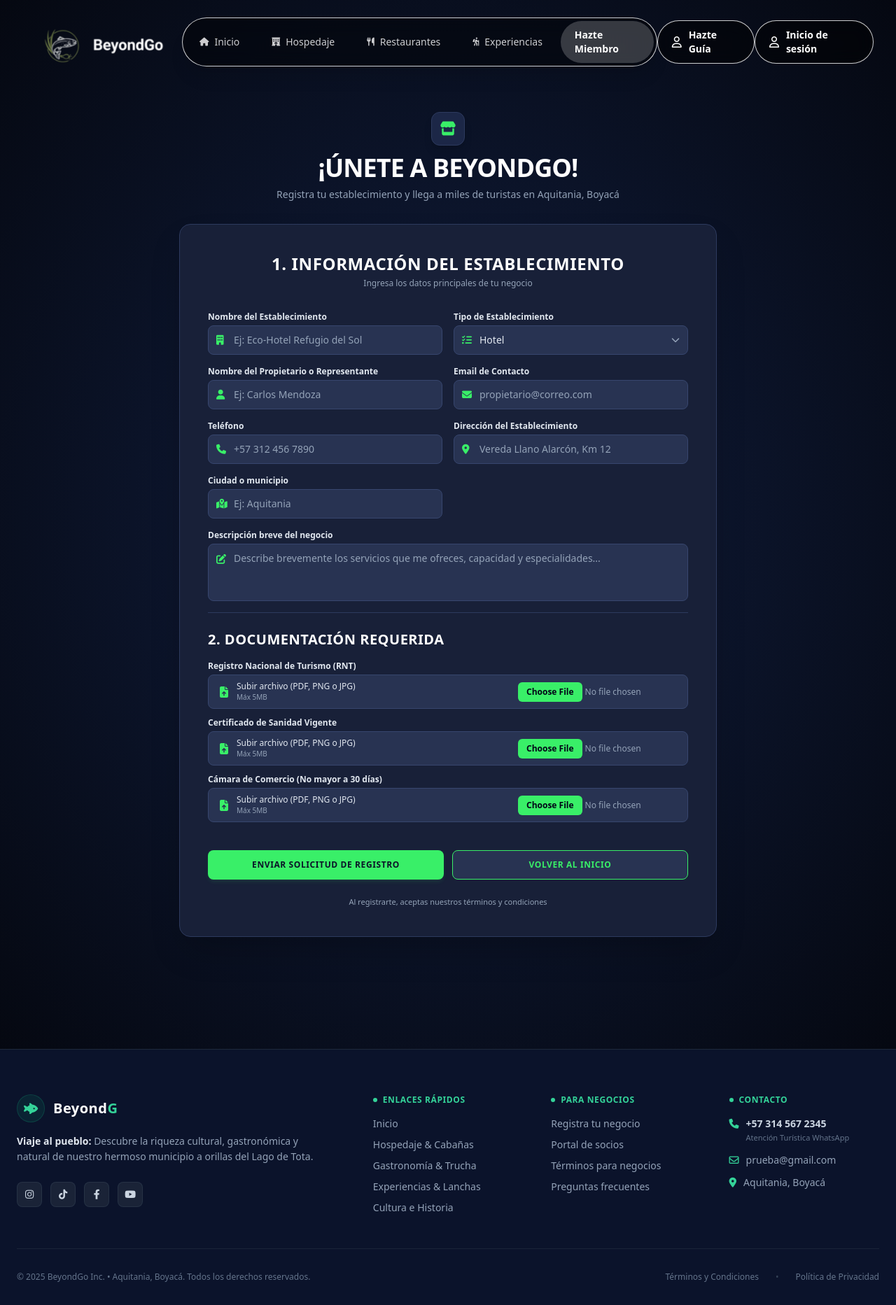
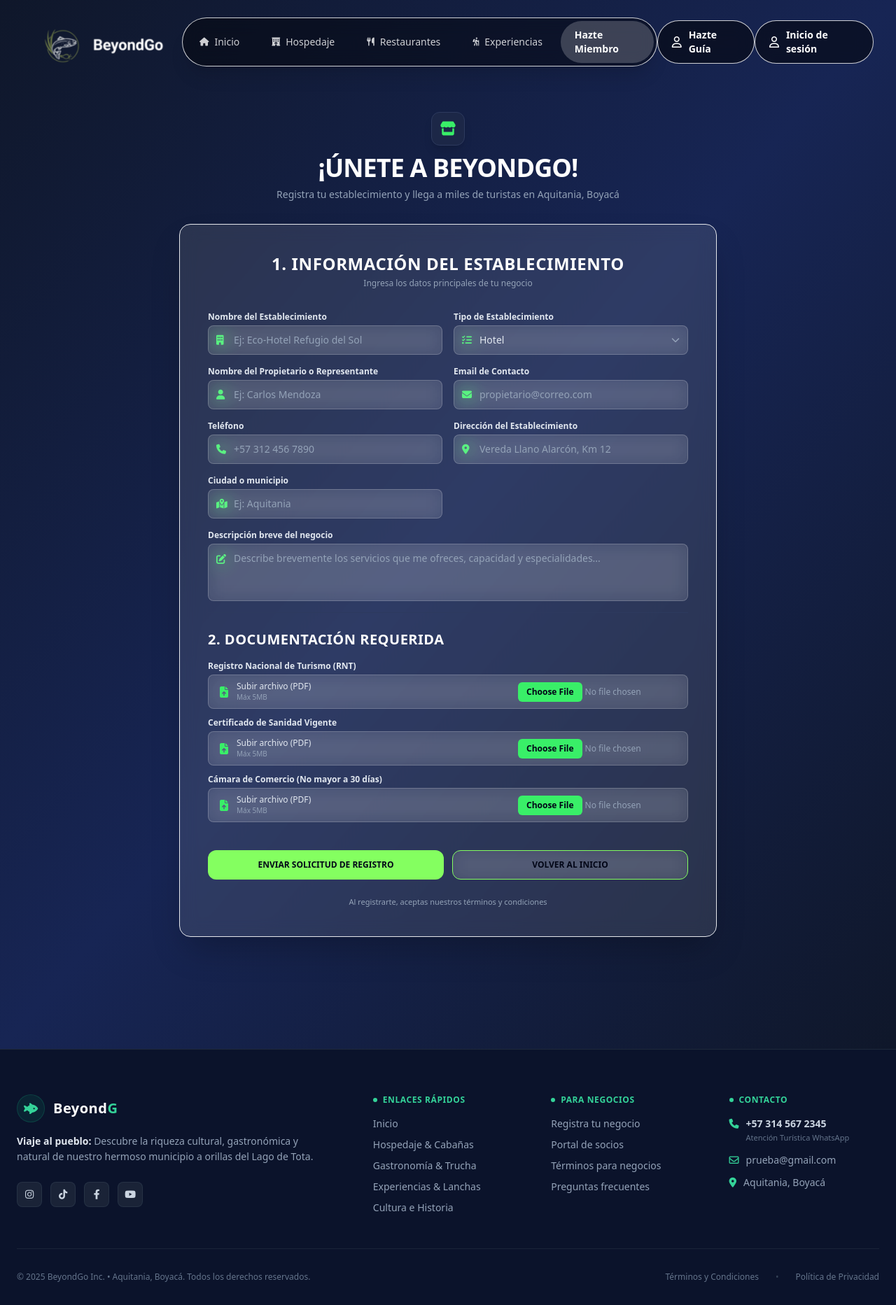
Before and after one commit to 71steven00/BeyondGo, a Django app: page /hazte_miembro/ in a window 1280 px wide. Shown: the whole page at 70% size. Run offline with Django 5.2, Linux system fonts and the light colour scheme; some libraries are stand-ins or nearby versions.

Commit message:
style(templates_inicio): actualizar diseño visual del formulario de miembro y navegación

```diff
--- a/inicio/templates/index/Formulario_hazte_miembro.html
+++ b/inicio/templates/index/Formulario_hazte_miembro.html
@@ -11,8 +11,8 @@
 {% block content %}
 {% include 'components/server_alert.html' %}
 
-<!-- FONDO PRINCIPAL EXACTO A LA IMAGEM -->
-<div class="min-h-screen py-40 px-4 flex flex-col items-center justify-center relative bg-[radial-gradient(ellipse_at_center,_#121d3b_0%,_#0b1328_50%,_#050811_100%)]">
+<!-- FONDO PRINCIPAL -->
+<div class="min-h-screen py-40 px-4 flex flex-col items-center justify-center relative bg-gradient-to-br from-slate-900 via-blue-950 to-slate-900">
 
     <!-- Encabezado fuera de la tarjeta -->
     <div class="text-center mb-8 max-w-xl z-10">
@@ -27,8 +27,8 @@
         </p>
     </div>
 
-    <!-- TARJETA DEL FORMULARIO CON EL COLOR EXACTO (#182038) -->
-    <div class="w-full max-w-3xl bg-[#182038] border border-[#2d3a5e] rounded-2xl p-6 md:p-10 shadow-2xl z-10">
+    <!-- TARJETA DEL FORMULARIO -->
+    <div class="w-full max-w-3xl bg-white/10 backdrop-blur-md border border-white/250 rounded-2xl p-6 md:p-10 shadow-2xl z-10">
 
         <div class="text-center mb-8">
             <h2 class="text-xl md:text-2xl font-bold text-white tracking-wide uppercase">1. INFORMACIÓN DEL ESTABLECIMIENTO</h2>
@@ -49,7 +49,7 @@
                     <label for="nombre_establecimiento" class="text-xs font-semibold text-slate-200 mb-1">Nombre del Establecimiento</label>
                     <div class="relative flex items-center">
                         <i class="fa-solid fa-building absolute left-3 text-[#39ef68] text-sm"></i>
-                        <input value="{{ form.nombre_establecimiento.value|default:'' }}" type="text" id="nombre_establecimiento" name="nombre_establecimiento" placeholder="Ej: Eco-Hotel Refugio del Sol" class="w-full bg-[#283352] border border-[#37466e] text-white placeholder-slate-400 rounded-lg pl-9 pr-3 py-2.5 text-sm focus:outline-none focus:border-[#39ef68] focus:ring-1 focus:ring-[#39ef68] transition">
+                        <input value="{{ form.nombre_establecimiento.value|default:'' }}" type="text" id="nombre_establecimiento" name="nombre_establecimiento" placeholder="Ej: Eco-Hotel Refugio del Sol" class="w-full bg-white/10 backdrop-blur-md border border-white/20 text-white placeholder-slate-400 rounded-lg pl-9 pr-3 py-2.5 text-sm focus:outline-none focus:border-[#39ef68] focus:ring-1 focus:ring-[#39ef68] transition">
                     </div>
                     {% if form.nombre_establecimiento.errors %}
                         <span class="text-red-400 text-xs mt-1 block">{{ form.nombre_establecimiento.errors.0 }}</span>
@@ -61,7 +61,7 @@
                     <label for="tipo_establecimiento" class="text-xs font-semibold text-slate-200 mb-1">Tipo de Establecimiento</label>
                     <div class="relative flex items-center">
                         <i class="fa-solid fa-list-check absolute left-3 text-[#39ef68] text-sm"></i>
-                        <select id="tipo_establecimiento" name="tipo_establecimiento" class="w-full bg-[#283352] border border-[#37466e] text-slate-200 rounded-lg pl-9 pr-8 py-2.5 text-sm focus:outline-none focus:border-[#39ef68] focus:ring-1 focus:ring-[#39ef68] transition appearance-none cursor-pointer">
+                        <select id="tipo_establecimiento" name="tipo_establecimiento" class="w-full bg-white/10 backdrop-blur-md border border-white/20 text-slate-200 rounded-lg pl-9 pr-8 py-2.5 text-sm focus:outline-none focus:border-[#39ef68] focus:ring-1 focus:ring-[#39ef68] transition appearance-none cursor-pointer">
                             {% for val, label in form.tipo_establecimiento.field.choices %}
                                 <option value="{{ val }}" class="bg-[#283352] text-white" {% if form.tipo_establecimiento.value == val %}selected{% endif %}>
                                     {{ label }}
@@ -80,7 +80,7 @@
                     <label for="nombre_propietario" class="text-xs font-semibold text-slate-200 mb-1">Nombre del Propietario o Representante</label>
                     <div class="relative flex items-center">
                         <i class="fa-solid fa-user absolute left-3 text-[#39ef68] text-sm"></i>
-                        <input value="{{ form.nombre_propietario.value|default:'' }}" type="text" id="nombre_propietario" name="nombre_propietario" placeholder="Ej: Carlos Mendoza" class="w-full bg-[#283352] border border-[#37466e] text-white placeholder-slate-400 rounded-lg pl-9 pr-3 py-2.5 text-sm focus:outline-none focus:border-[#39ef68] focus:ring-1 focus:ring-[#39ef68] transition">
+                        <input value="{{ form.nombre_propietario.value|default:'' }}" type="text" id="nombre_propietario" name="nombre_propietario" placeholder="Ej: Carlos Mendoza" class="w-full bg-white/10 backdrop-blur-md border border-white/20 text-white placeholder-slate-400 rounded-lg pl-9 pr-3 py-2.5 text-sm focus:outline-none focus:border-[#39ef68] focus:ring-1 focus:ring-[#39ef68] transition">
                     </div>
                     {% if form.nombre_propietario.errors %}
                         <span class="text-red-400 text-xs mt-1 block">{{ form.nombre_propietario.errors.0 }}</span>
@@ -92,7 +92,7 @@
                     <label for="email_contacto" class="text-xs font-semibold text-slate-200 mb-1">Email de Contacto</label>
                     <div class="relative flex items-center">
                         <i class="fa-solid fa-envelope absolute left-3 text-[#39ef68] text-sm"></i>
-                        <input value="{{ form.email_contacto.value|default:'' }}" type="email" id="email_contacto" name="email_contacto" placeholder="propietario@correo.com" class="w-full bg-[#283352] border border-[#37466e] text-white placeholder-slate-400 rounded-lg pl-9 pr-3 py-2.5 text-sm focus:outline-none focus:border-[#39ef68] focus:ring-1 focus:ring-[#39ef68] transition">
+                        <input value="{{ form.email_contacto.value|default:'' }}" type="email" id="email_contacto" name="email_contacto" placeholder="propietario@correo.com" class="w-full bg-white/10 backdrop-blur-md border border-white/20 text-white placeholder-slate-400 rounded-lg pl-9 pr-3 py-2.5 text-sm focus:outline-none focus:border-[#39ef68] focus:ring-1 focus:ring-[#39ef68] transition">
                     </div>
                     {% if form.email_contacto.errors %}
                         <span class="text-red-400 text-xs mt-1 block">{{ form.email_contacto.errors.0 }}</span>
@@ -104,7 +104,7 @@
                     <label for="telefono" class="text-xs font-semibold text-slate-200 mb-1">Teléfono</label>
                     <div class="relative flex items-center">
                         <i class="fa-solid fa-phone absolute left-3 text-[#39ef68] text-sm"></i>
-                        <input value="{{ form.telefono.value|default:'' }}" type="tel" id="telefono" name="telefono" placeholder="+57 312 456 7890" class="w-full bg-[#283352] border border-[#37466e] text-white placeholder-slate-400 rounded-lg pl-9 pr-3 py-2.5 text-sm focus:outline-none focus:border-[#39ef68] focus:ring-1 focus:ring-[#39ef68] transition">
+                        <input value="{{ form.telefono.value|default:'' }}" type="tel" id="telefono" name="telefono" placeholder="+57 312 456 7890" class="w-full bg-white/10 backdrop-blur-md border border-white/20 text-white placeholder-slate-400 rounded-lg pl-9 pr-3 py-2.5 text-sm focus:outline-none focus:border-[#39ef68] focus:ring-1 focus:ring-[#39ef68] transition">
                     </div>
                     {% if form.telefono.errors %}
                         <span class="text-red-400 text-xs mt-1 block">{{ form.telefono.errors.0 }}</span>
@@ -116,7 +116,7 @@
                     <label for="direccion" class="text-xs font-semibold text-slate-200 mb-1">Dirección del Establecimiento</label>
                     <div class="relative flex items-center">
                         <i class="fa-solid fa-location-dot absolute left-3 text-[#39ef68] text-sm"></i>
-                        <input value="{{ form.direccion.value|default:'' }}" type="text" id="direccion" name="direccion" placeholder="Vereda Llano Alarcón, Km 12" class="w-full bg-[#283352] border border-[#37466e] text-white placeholder-slate-400 rounded-lg pl-9 pr-3 py-2.5 text-sm focus:outline-none focus:border-[#39ef68] focus:ring-1 focus:ring-[#39ef68] transition">
+                        <input value="{{ form.direccion.value|default:'' }}" type="text" id="direccion" name="direccion" placeholder="Vereda Llano Alarcón, Km 12" class="w-full bg-white/10 backdrop-blur-md border border-white/20 text-white placeholder-slate-400 rounded-lg pl-9 pr-3 py-2.5 text-sm focus:outline-none focus:border-[#39ef68] focus:ring-1 focus:ring-[#39ef68] transition">
                     </div>
                     {% if form.direccion.errors %}
                         <span class="text-red-400 text-xs mt-1 block">{{ form.direccion.errors.0 }}</span>
@@ -127,7 +127,7 @@
                     <label for="ciudad" class="text-xs font-semibold text-slate-200 mb-1">Ciudad o municipio</label>
                     <div class="relative flex items-center">
                         <i class="fa-solid fa-map-location-dot absolute left-3 text-[#39ef68] text-sm"></i>
-                        <input value="{{ form.ciudad.value|default:'' }}" type="text" id="ciudad" name="ciudad" required placeholder="Ej: Aquitania" class="w-full bg-[#283352] border border-[#37466e] text-white placeholder-slate-400 rounded-lg pl-9 pr-3 py-2.5 text-sm focus:outline-none focus:border-[#39ef68] focus:ring-1 focus:ring-[#39ef68] transition">
+                        <input value="{{ form.ciudad.value|default:'' }}" type="text" id="ciudad" name="ciudad" required placeholder="Ej: Aquitania" class="w-full bg-white/10 backdrop-blur-md border border-white/20 text-white placeholder-slate-400 rounded-lg pl-9 pr-3 py-2.5 text-sm focus:outline-none focus:border-[#39ef68] focus:ring-1 focus:ring-[#39ef68] transition">
                     </div>
                     {% if form.ciudad.errors %}
                         <span class="text-red-400 text-xs mt-1 block">{{ form.ciudad.errors.0 }}</span>
@@ -139,7 +139,7 @@
                     <label for="descripcion" class="text-xs font-semibold text-slate-200 mb-1">Descripción breve del negocio</label>
                     <div class="relative flex items-start">
                         <i class="fa-solid fa-pen-to-square absolute left-3 top-3 text-[#39ef68] text-sm"></i>
-                        <textarea id="descripcion" name="descripcion" rows="3" placeholder="Describe brevemente los servicios que me ofreces, capacidad y especialidades..." class="w-full bg-[#283352] border border-[#37466e] text-white placeholder-slate-400 rounded-lg pl-9 pr-3 py-2.5 text-sm focus:outline-none focus:border-[#39ef68] focus:ring-1 focus:ring-[#39ef68] transition resize-none">{{ form.descripcion.value|default:'' }}</textarea>
+                        <textarea id="descripcion" name="descripcion" rows="3" placeholder="Describe brevemente los servicios que me ofreces, capacidad y especialidades..." class="w-full bg-white/10 backdrop-blur-md border border-white/20 text-white placeholder-slate-400 rounded-lg pl-9 pr-3 py-2.5 text-sm focus:outline-none focus:border-[#39ef68] focus:ring-1 focus:ring-[#39ef68] transition resize-none">{{ form.descripcion.value|default:'' }}</textarea>
                     </div>
                     {% if form.descripcion.errors %}
                         <span class="text-red-400 text-xs mt-1 block">{{ form.descripcion.errors.0 }}</span>
@@ -156,13 +156,13 @@
                     <!-- RNT -->
                     <div class="flex flex-col">
                         <label class="text-xs font-semibold text-slate-200 mb-1">Registro Nacional de Turismo (RNT)</label>
-                        <div class="relative flex items-center bg-[#283352] border border-[#37466e] rounded-lg p-2">
+                        <div class="relative flex items-center bg-white/10 backdrop-blur-md border border-white/20 rounded-lg p-2">
                             <i class="fa-solid fa-file-arrow-up text-[#39ef68] text-base ml-2 mr-3"></i>
                             <div class="flex-1 min-w-0 pr-2">
-                                <p class="text-xs font-medium text-slate-200 truncate">Subir archivo (PDF, PNG o JPG)</p>
+                                <p class="text-xs font-medium text-slate-200 truncate">Subir archivo (PDF)</p>
                                 <p class="text-[10px] text-slate-400">Máx 5MB</p>
                             </div>
-                            <input type="file" id="rnt_file" name="rnt_file" accept=".pdf,.png,.jpg,.jpeg" class="text-xs text-slate-400 file:mr-1 file:py-1.5 file:px-3 file:rounded-md file:border-0 file:text-xs file:font-semibold file:bg-[#39ef68] file:text-slate-950 hover:file:bg-[#32d85d] cursor-pointer transition">
+                            <input type="file" id="rnt_file" name="rnt_file" accept=".pdf" class="text-xs text-slate-400 file:mr-1 file:py-1.5 file:px-3 file:rounded-md file:border-0 file:text-xs file:font-semibold file:bg-[#39ef68] file:text-slate-950 hover:file:bg-[#32d85d] cursor-pointer transition">
                         </div>
                         {% if form.rnt_file.errors %}
                             <span class="text-red-400 text-xs mt-1 block">{{ form.rnt_file.errors.0 }}</span>
@@ -172,13 +172,13 @@
                     <!-- Certificado de Sanidad -->
                     <div class="flex flex-col">
                         <label class="text-xs font-semibold text-slate-200 mb-1">Certificado de Sanidad Vigente</label>
-                        <div class="relative flex items-center bg-[#283352] border border-[#37466e] rounded-lg p-2">
+                        <div class="relative flex items-center bg-white/10 backdrop-blur-md border border-white/20 rounded-lg p-2">
                             <i class="fa-solid fa-file-arrow-up text-[#39ef68] text-base ml-2 mr-3"></i>
                             <div class="flex-1 min-w-0 pr-2">
-                                <p class="text-xs font-medium text-slate-200 truncate">Subir archivo (PDF, PNG o JPG)</p>
+                                <p class="text-xs font-medium text-slate-200 truncate">Subir archivo (PDF)</p>
                                 <p class="text-[10px] text-slate-400">Máx 5MB</p>
                             </div>
-                            <input type="file" id="sanidad_file" name="sanidad_file" accept=".pdf,.png,.jpg,.jpeg" class="text-xs text-slate-400 file:mr-1 file:py-1.5 file:px-3 file:rounded-md file:border-0 file:text-xs file:font-semibold file:bg-[#39ef68] file:text-slate-950 hover:file:bg-[#32d85d] cursor-pointer transition">
+                            <input type="file" id="sanidad_file" name="sanidad_file" accept=".pdf" class="text-xs text-slate-400 file:mr-1 file:py-1.5 file:px-3 file:rounded-md file:border-0 file:text-xs file:font-semibold file:bg-[#39ef68] file:text-slate-950 hover:file:bg-[#32d85d] cursor-pointer transition">
                         </div>
                         {% if form.sanidad_file.errors %}
                             <span class="text-red-400 text-xs mt-1 block">{{ form.sanidad_file.errors.0 }}</span>
@@ -188,13 +188,13 @@
                     <!-- Cámara de Comercio -->
                     <div class="flex flex-col">
                         <label class="text-xs font-semibold text-slate-200 mb-1">Cámara de Comercio (No mayor a 30 días)</label>
-                        <div class="relative flex items-center bg-[#283352] border border-[#37466e] rounded-lg p-2">
+                        <div class="relative flex items-center bg-white/10 backdrop-blur-md border border-white/20 rounded-lg p-2">
                             <i class="fa-solid fa-file-arrow-up text-[#39ef68] text-base ml-2 mr-3"></i>
                             <div class="flex-1 min-w-0 pr-2">
-                                <p class="text-xs font-medium text-slate-200 truncate">Subir archivo (PDF, PNG o JPG)</p>
+                                <p class="text-xs font-medium text-slate-200 truncate">Subir archivo (PDF)</p>
                                 <p class="text-[10px] text-slate-400">Máx 5MB</p>
                             </div>
-                            <input type="file" id="camara_comercio_file" name="camara_comercio_file" accept=".pdf,.png,.jpg,.jpeg" class="text-xs text-slate-400 file:mr-1 file:py-1.5 file:px-3 file:rounded-md file:border-0 file:text-xs file:font-semibold file:bg-[#39ef68] file:text-slate-950 hover:file:bg-[#32d85d] cursor-pointer transition">
+                            <input type="file" id="camara_comercio_file" name="camara_comercio_file" accept=".pdf" class="text-xs text-slate-400 file:mr-1 file:py-1.5 file:px-3 file:rounded-md file:border-0 file:text-xs file:font-semibold file:bg-[#39ef68] file:text-slate-950 hover:file:bg-[#32d85d] cursor-pointer transition">
                         </div>
                         {% if form.camara_comercio_file.errors %}
                             <span class="text-red-400 text-xs mt-1 block">{{ form.camara_comercio_file.errors.0 }}</span>
@@ -205,10 +205,10 @@
 
             <!-- Botones de Acción -->
             <div class="grid grid-cols-1 sm:grid-cols-2 gap-3 pt-6">
-                <button type="submit" class="w-full py-3 px-4 bg-[#39ef68] hover:bg-[#32d85d] text-[#0b1328] font-black rounded-lg transition shadow-md shadow-[#39ef68]/10 text-xs tracking-wider uppercase">
+                <button type="submit" class="w-full py-3 px-4 bg-[#84ff60] w-full py-3 px-4 bg-[#84ff60] text-slate-950 font-semibold rounded-xl text-xs uppercase flex items-center justify-center gap-2 transition-all duration-200 hover:bg-[#9aff7c] hover:-translate-y-0.5 hover:shadow-[0_6px_20px_rgba(132,255,96,0.25)]">
                     ENVIAR SOLICITUD DE REGISTRO
                 </button>
-                <a href="{% url 'inicio' %}" class="w-full py-3 px-4 bg-[#283352] hover:bg-[#323f63] text-[#39ef68] border border-[#39ef68] font-black rounded-lg text-center transition text-xs tracking-wider uppercase flex items-center justify-center">
+                <a href="{% url 'inicio' %}" class="w-full py-3 px-4 bg-white/10 backdrop-blur-md border border-[#84ff60] text-slate-950 font-semibold rounded-xl text-xs uppercase flex items-center justify-center gap-2 transition-all duration-200 hover:bg-[#9aff7c] hover:-translate-y-0.5 hover:shadow-[0_6px_20px_rgba(132,255,96,0.25)]">
                     VOLVER AL INICIO
                 </a>
             </div>
--- a/templates/components/nav.html
+++ b/templates/components/nav.html
@@ -54,7 +54,7 @@
         <!-- 1. Botón izquierdo: Inicio de sesión -->
         <div class="pointer-events-auto flex items-center">
 
-        <a href="{% url 'hazte_guia' %}"
+        <a href="#"
             class="flex items-center gap-2.5 px-5 py-2.5 rounded-full border border-white/80 bg-black/50 backdrop-blur-md text-white text-sm font-semibold hover:text-white hover:bg-white/10 transition">
                 <i class="fa-regular fa-user text-base"></i>
             <span>Hazte Guía</span>
```
